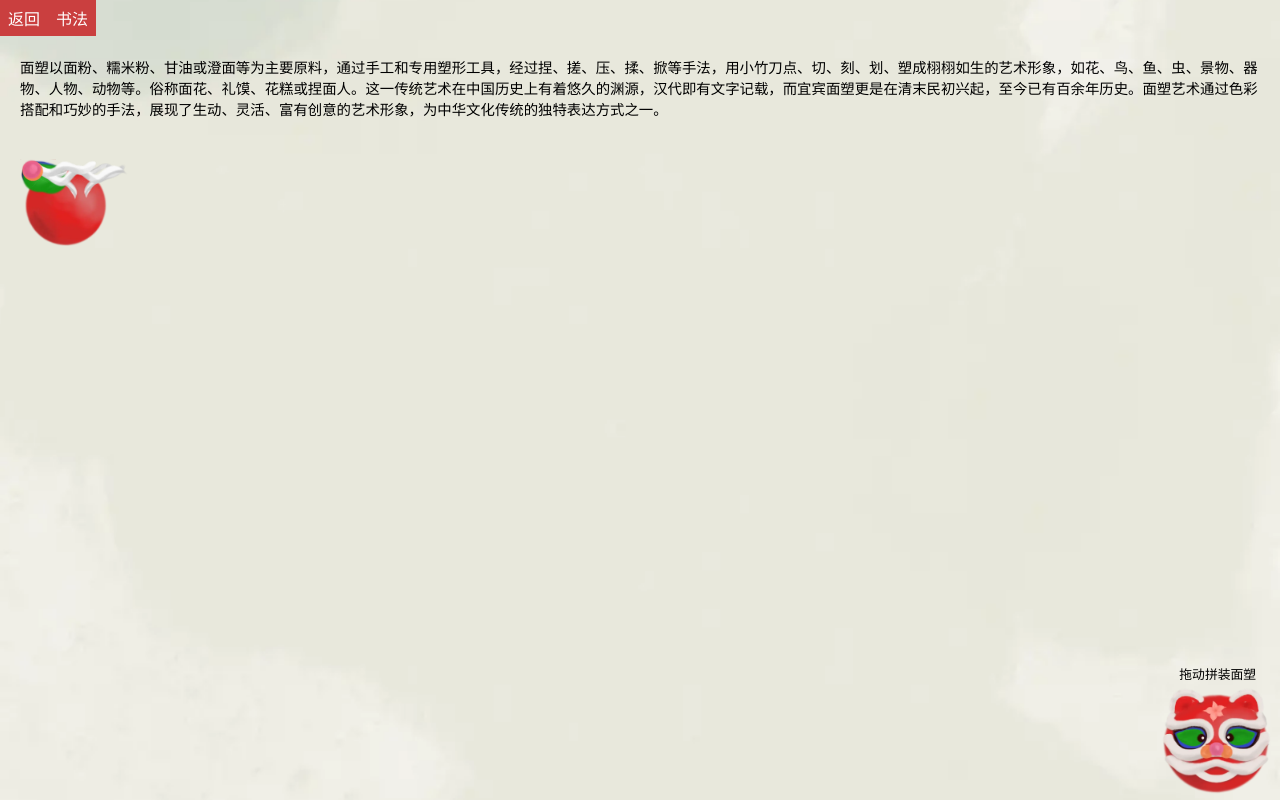
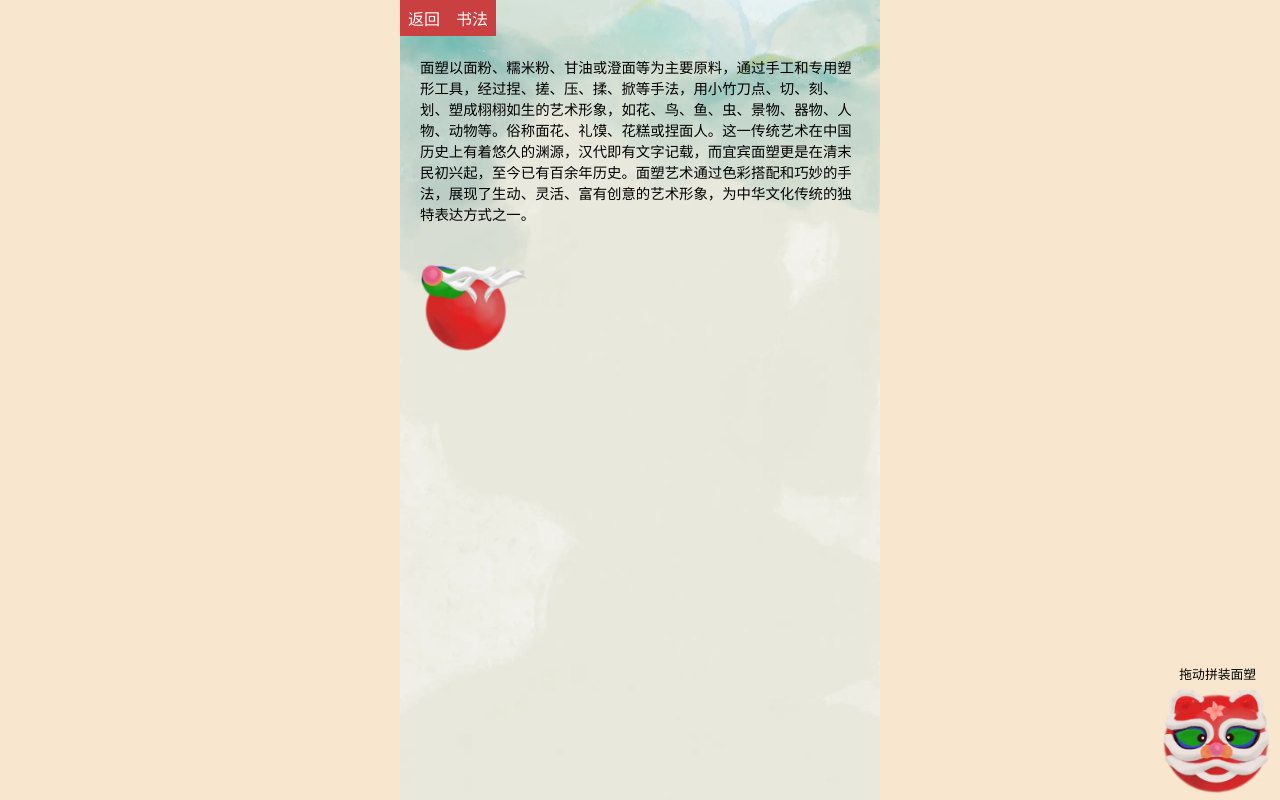
Before and after one commit to saurlax/riverechoes, a Vue app: page /craft in a window 1280 px wide. Built offline with nearby package versions, Linux system fonts and the light colour scheme.

Commit message:
chore: remove stats and copy

```diff
--- a/index.html
+++ b/index.html
@@ -6,7 +6,6 @@
   <link rel="icon" type="image/svg+xml" href="/vite.svg" />
   <meta name="viewport" content="width=device-width, initial-scale=1.0, maximum-scale=1, user-scalable=no" />
   <title>辽河满韵</title>
-  <script async src="https://eu.umami.is/script.js" data-website-id="c082a9f2-1482-4f37-a20b-beb3949feef1"></script>
 </head>
 
 <body>
--- a/src/app.vue
+++ b/src/app.vue
@@ -1,3 +1,13 @@
 <template>
-  <RouterView />
+  <div class="wrapper">
+    <RouterView />
+  </div>
 </template>
+
+<style scoped>
+.wrapper {
+  position: relative;
+  max-width: 60vh;
+  margin: auto;
+}
+</style>
--- a/src/pages/index.vue
+++ b/src/pages/index.vue
@@ -1,7 +1,9 @@
+<script setup lang="ts">
+</script>
+
 <template>
   <div class="background">
     <RouterLink to="/map"><button>开始游戏</button></RouterLink>
-    <!-- <div class="copy">© 2024 大连理工大学软件学院、大连理工大学-立命馆大学国际信息与软件学院赴吉林省四平市“石榴花开，籽籽同心”寒假社会实践团</div> -->
   </div>
 </template>
 
@@ -19,20 +21,11 @@ button {
   background-repeat: no-repeat;
 }
 
-
 a {
-  position: fixed;
+  position: absolute;
   width: 100%;
   bottom: 20%;
   display: flex;
   justify-content: center;
 }
-
-.copy {
-  font-size: 0.6rem;
-  position: fixed;
-  bottom: 0;
-  margin: 6px;
-  text-align: center;
-}
 </style>
```
